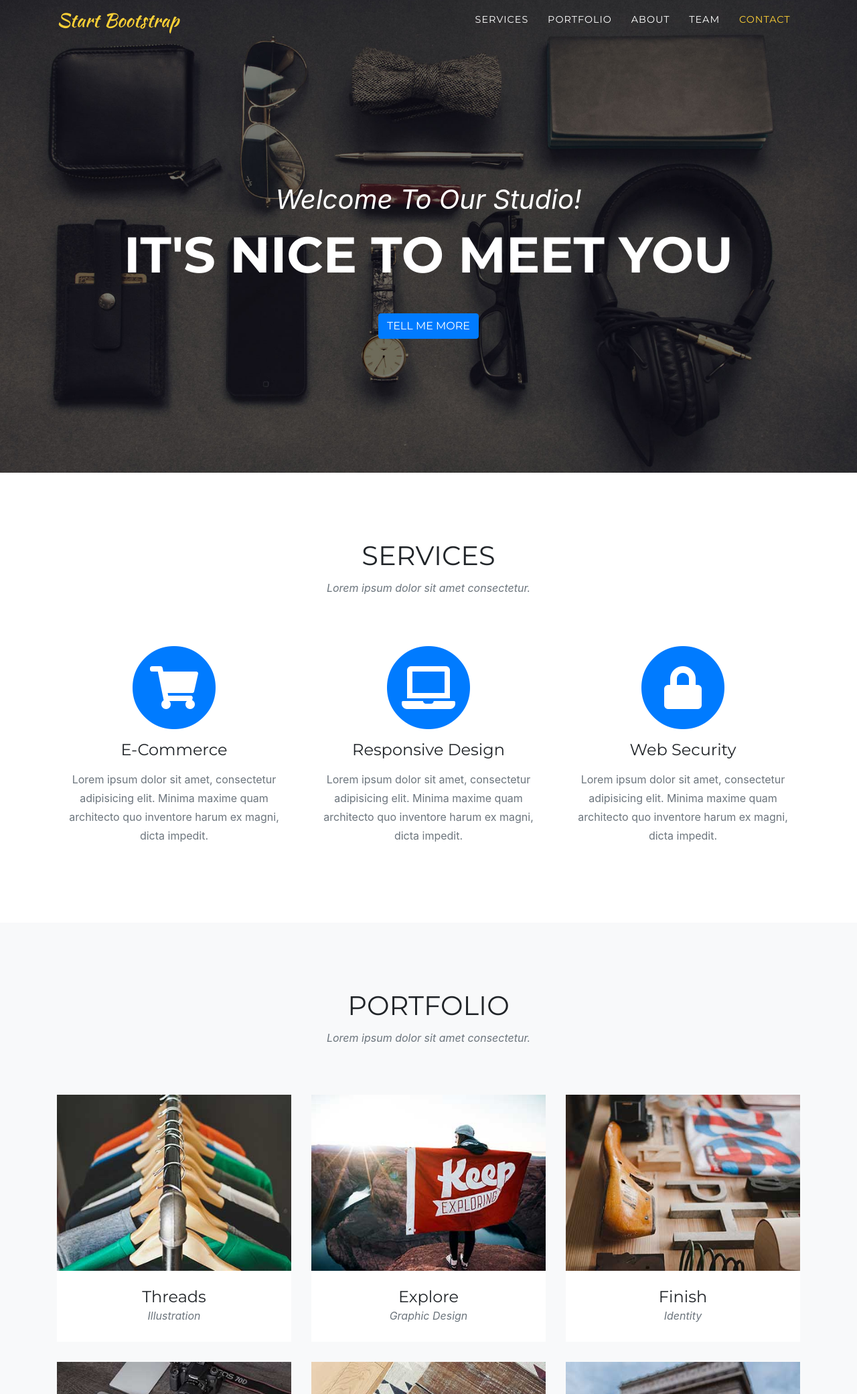
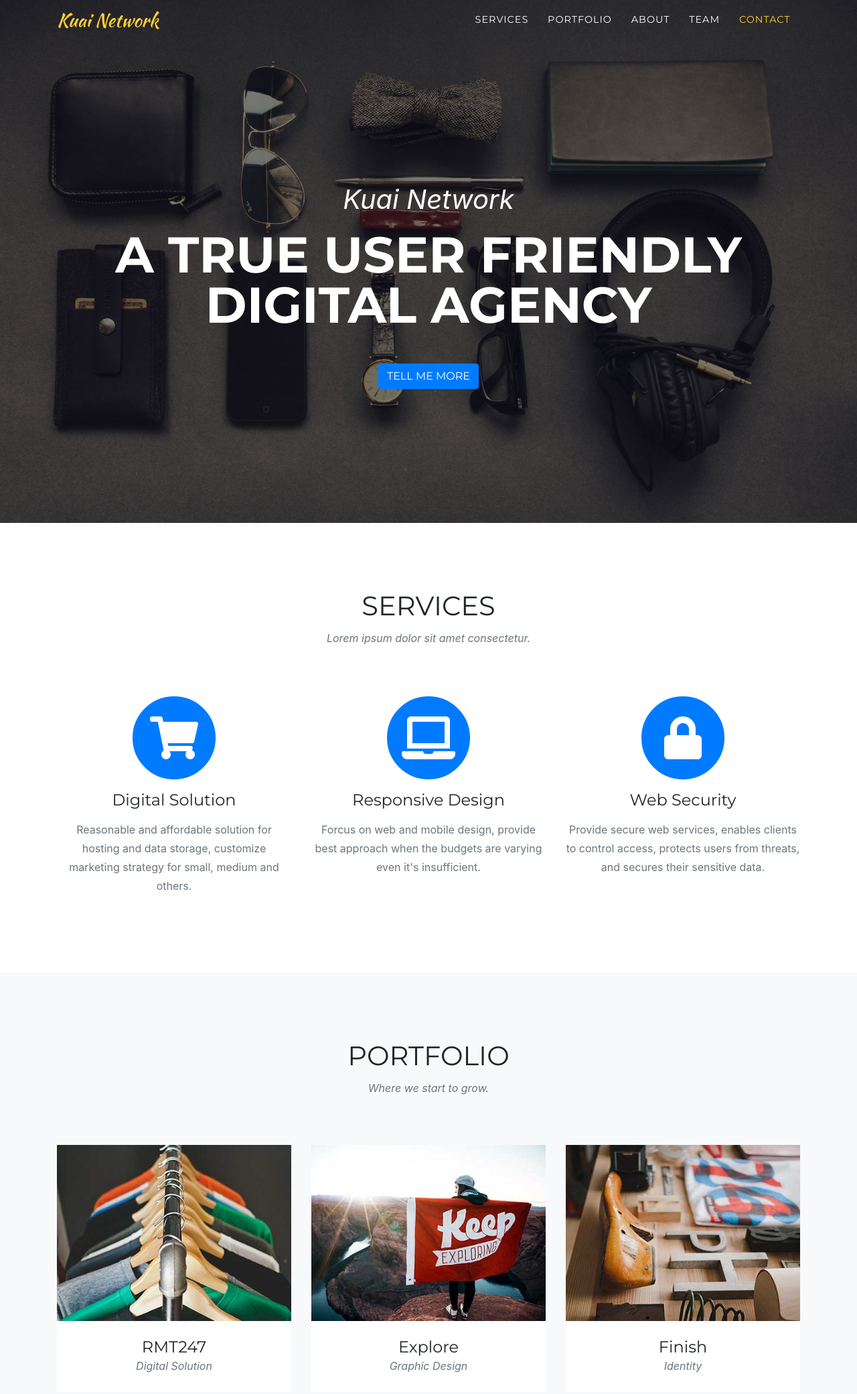
Before and after one commit to pz771114/agency-webservice, a website with bundled scripts: page index.html in a window 1280 px wide. Shown: the part 22-2104 px from the top of the page at 67% size. Built offline with nearby package versions, Linux system fonts and the light colour scheme; a web font is replaced by a local one.

Commit message:
update content

```diff
--- a/index.html
+++ b/index.html
@@ -5,10 +5,12 @@
 
   <meta charset="utf-8">
   <meta name="viewport" content="width=device-width, initial-scale=1, shrink-to-fit=no">
-  <meta name="description" content="">
-  <meta name="author" content="">
 
-  <title>Agency - Start Bootstrap Theme</title>
+  <meta name="author" content="Kuai Network">
+  <meta name="description" content="Kuai Network is a true user friendly digital agency offering full communication-marketing services to a variety of clients small, medium and large." />
+    <meta property="og:description" content="Kuai Network is a true user friendly digital agency offering full communication-marketing services to a variety of clients small, medium and large." />
+    <meta name="keywords" content="Web service,advertising, agency,  interactive, creative, strategy, communication, media" />
+  <title>Kuai Network |  a true user friendly digital agency</title>
 
   <!-- Bootstrap core CSS -->
   <link href="vendor/bootstrap/css/bootstrap.min.css" rel="stylesheet">
@@ -30,7 +32,7 @@
   <!-- Navigation -->
   <nav class="navbar navbar-expand-lg navbar-dark fixed-top" id="mainNav">
     <div class="container">
-      <a class="navbar-brand js-scroll-trigger" href="#page-top">Start Bootstrap</a>
+      <a class="navbar-brand js-scroll-trigger" href="#page-top">Kuai Network</a>
       <button class="navbar-toggler navbar-toggler-right" type="button" data-toggle="collapse" data-target="#navbarResponsive" aria-controls="navbarResponsive" aria-expanded="false" aria-label="Toggle navigation">
         Menu
         <i class="fas fa-bars"></i>
@@ -61,8 +63,8 @@
   <header class="masthead">
     <div class="container">
       <div class="intro-text">
-        <div class="intro-lead-in">Welcome To Our Studio!</div>
-        <div class="intro-heading text-uppercase">It's Nice To Meet You</div>
+        <div class="intro-lead-in">Kuai Network</div>
+        <div class="intro-heading text-uppercase">A true user friendly digital agency</div>
         <a class="btn btn-primary btn-xl text-uppercase js-scroll-trigger" href="#services">Tell Me More</a>
       </div>
     </div>
@@ -83,8 +85,8 @@
             <i class="fas fa-circle fa-stack-2x text-primary"></i>
             <i class="fas fa-shopping-cart fa-stack-1x fa-inverse"></i>
           </span>
-          <h4 class="service-heading">E-Commerce</h4>
-          <p class="text-muted">Lorem ipsum dolor sit amet, consectetur adipisicing elit. Minima maxime quam architecto quo inventore harum ex magni, dicta impedit.</p>
+          <h4 class="service-heading">Digital Solution</h4>
+          <p class="text-muted">Reasonable and affordable solution for hosting and data storage, customize marketing strategy for small, medium and others. </p>
         </div>
         <div class="col-md-4">
           <span class="fa-stack fa-4x">
@@ -92,7 +94,7 @@
             <i class="fas fa-laptop fa-stack-1x fa-inverse"></i>
           </span>
           <h4 class="service-heading">Responsive Design</h4>
-          <p class="text-muted">Lorem ipsum dolor sit amet, consectetur adipisicing elit. Minima maxime quam architecto quo inventore harum ex magni, dicta impedit.</p>
+          <p class="text-muted">Forcus on web and mobile design, provide best approach when the budgets are varying even it's insufficient.</p>
         </div>
         <div class="col-md-4">
           <span class="fa-stack fa-4x">
@@ -100,7 +102,7 @@
             <i class="fas fa-lock fa-stack-1x fa-inverse"></i>
           </span>
           <h4 class="service-heading">Web Security</h4>
-          <p class="text-muted">Lorem ipsum dolor sit amet, consectetur adipisicing elit. Minima maxime quam architecto quo inventore harum ex magni, dicta impedit.</p>
+          <p class="text-muted">Provide secure web services, enables clients to control access, protects users from threats, and secures their sensitive data.</p>
         </div>
       </div>
     </div>
@@ -112,7 +114,7 @@
       <div class="row">
         <div class="col-lg-12 text-center">
           <h2 class="section-heading text-uppercase">Portfolio</h2>
-          <h3 class="section-subheading text-muted">Lorem ipsum dolor sit amet consectetur.</h3>
+          <h3 class="section-subheading text-muted">Where we start to grow.</h3>
         </div>
       </div>
       <div class="row">
@@ -126,8 +128,8 @@
             <img class="img-fluid" src="img/portfolio/01-thumbnail.jpg" alt="">
           </a>
           <div class="portfolio-caption">
-            <h4>Threads</h4>
-            <p class="text-muted">Illustration</p>
+            <h4>RMT247</h4>
+            <p class="text-muted">Digital Solution</p>
           </div>
         </div>
         <div class="col-md-4 col-sm-6 portfolio-item">
@@ -505,14 +507,19 @@
             <div class="col-lg-8 mx-auto">
               <div class="modal-body">
                 <!-- Project Details Go Here -->
-                <h2 class="text-uppercase">Project Name</h2>
-                <p class="item-intro text-muted">Lorem ipsum dolor sit amet consectetur.</p>
+                <h2 class="text-uppercase">Project Name: RMT247</h2>
+                <p class="item-intro text-muted">Massage therapy delivery service</p>
                 <img class="img-fluid d-block mx-auto" src="img/portfolio/01-full.jpg" alt="">
-                <p>Use this area to describe your project. Lorem ipsum dolor sit amet, consectetur adipisicing elit. Est blanditiis dolorem culpa incidunt minus dignissimos deserunt repellat aperiam quasi sunt officia expedita beatae cupiditate, maiores repudiandae, nostrum, reiciendis facere nemo!</p>
+                <p><b>Requirements: </b>The Client needs a responsive design specially for mobile platform, it requies backend supports realtime data syncing.
+                  The vistors are able to register and login with minimum steps with extra layer security protection according to their sensitive user data. the most important part of the site is the member dashboard system, it includes profile, booking, purchase, review etc features.
+                </p>
+                <p><b>Solution: </b>We offer the efficient, low-latency solution with google firestore cloud database based on their budget. The build in features allow the user to login with most popular email and social media accounts with two-ways authentication.We didn't choose most common and popular CMS wordpress,
+                because it is not lightweight, overwhelming unnecessary features which not quiet fit the client's requirements. In the end, we choose the material lite framework by adding the natural mobile look and feel. </p>
                 <ul class="list-inline">
-                  <li>Date: January 2017</li>
-                  <li>Client: Threads</li>
-                  <li>Category: Illustration</li>
+                  <li>Date: July 2019</li>
+                  <li>Client: RM247</li>
+                  <li>Website: http://www.rmt247.com</li>
+                  <li>Status: Ongoing</li>
                 </ul>
                 <button class="btn btn-primary" data-dismiss="modal" type="button">
                   <i class="fas fa-times"></i>
```
